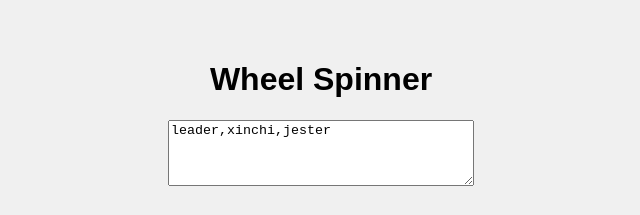
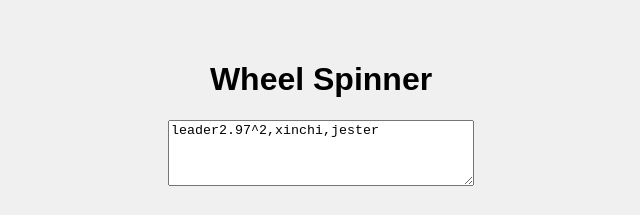
Before and after one commit to Yet06/Wheel-of-fair, a plain HTML site: page index.html in a window 1280 px wide. Shown: the top 215 px of the page, 319-959 px from the left. Drawn offline with Linux system fonts and the light colour scheme.

Commit message:
Update index.html

```diff
--- a/index.html
+++ b/index.html
@@ -53,7 +53,7 @@
 
       // 🎯 Secret probability weights set only in code
       const secretWeights = {
-        "leader 2.97^2": 95,
+        "leader2.97^2": 95,
         "xinchi": 1,
         "jester": 1,
 
@@ -134,7 +134,7 @@
       };
 
       // Startup
-      namesInput.value = "leader,xinchi,jester";
+      namesInput.value = "leader2.97^2,xinchi,jester";
       parseNames(namesInput.value);
       drawWheel();
     });
```
